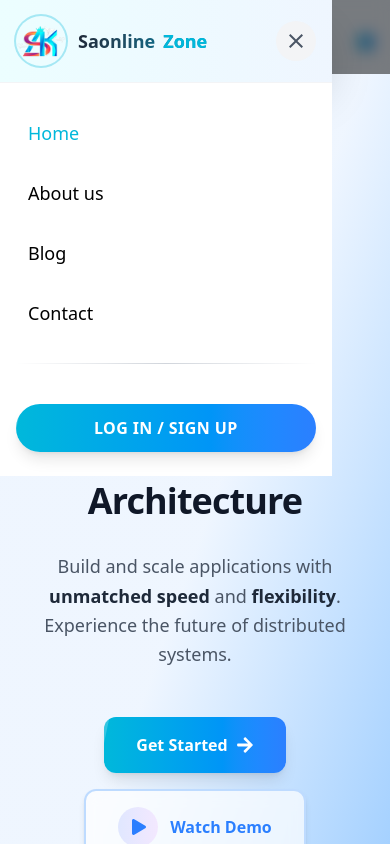
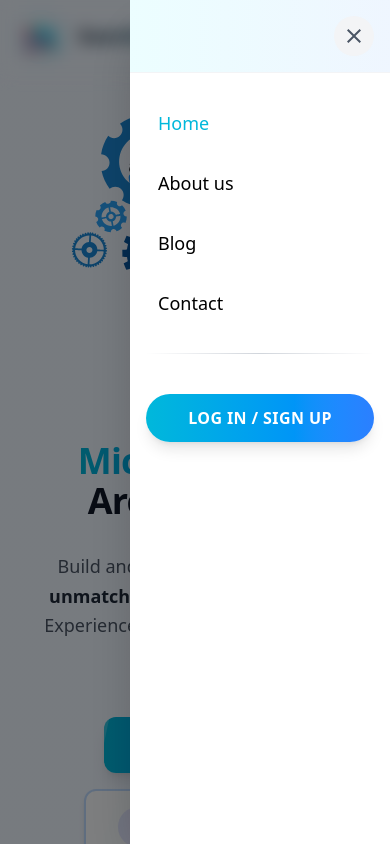
Before and after one commit to shahriaraf/Sa-Online-Zone, a React (Vite) app: page / in a window 390 px wide. Both pictures are taken after a click on the button 354 px from the left and 37 px from the top of the page. Shown: the top 844 px of the page. Built offline with nearby package versions, Linux system fonts and the light colour scheme.

Commit message:
updated the drawer

```diff
--- a/src/Navbar/Navbar.jsx
+++ b/src/Navbar/Navbar.jsx
@@ -26,10 +26,8 @@ const Navbar = () => {
                 <NavLink
                     to="/"
                     className={({ isActive }) =>
-            `relative hover:text-cyan-500 transition-all duration-300 ${
-              isActive ? 'text-cyan-500' : ''
-            } after:content-[''] after:absolute after:w-0 after:h-0.5 after:bg-cyan-500 after:left-0 after:-bottom-1 after:transition-all after:duration-300 hover:after:w-full ${
-              isActive ? 'after:w-full' : ''
+                        `relative hover:text-cyan-500 transition-all duration-300 ${isActive ? 'text-cyan-500' : ''
+                        } after:content-[''] after:absolute after:w-0 after:h-0.5 after:bg-cyan-500 after:left-0 after:-bottom-1 after:transition-all after:duration-300 hover:after:w-full ${isActive ? 'after:w-full' : ''
                         }`
                     }
                 >
@@ -40,10 +38,8 @@ const Navbar = () => {
                 <NavLink
                     to="/about-us"
                     className={({ isActive }) =>
-            `relative hover:text-cyan-500 transition-all duration-300 ${
-              isActive ? 'text-cyan-500' : ''
-            } after:content-[''] after:absolute after:w-0 after:h-0.5 after:bg-cyan-500 after:left-0 after:-bottom-1 after:transition-all after:duration-300 hover:after:w-full ${
-              isActive ? 'after:w-full' : ''
+                        `relative hover:text-cyan-500 transition-all duration-300 ${isActive ? 'text-cyan-500' : ''
+                        } after:content-[''] after:absolute after:w-0 after:h-0.5 after:bg-cyan-500 after:left-0 after:-bottom-1 after:transition-all after:duration-300 hover:after:w-full ${isActive ? 'after:w-full' : ''
                         }`
                     }
                 >
@@ -54,10 +50,8 @@ const Navbar = () => {
                 <NavLink
                     to="/blog"
                     className={({ isActive }) =>
-            `relative hover:text-cyan-500 transition-all duration-300 ${
-              isActive ? 'text-cyan-500' : ''
-            } after:content-[''] after:absolute after:w-0 after:h-0.5 after:bg-cyan-500 after:left-0 after:-bottom-1 after:transition-all after:duration-300 hover:after:w-full ${
-              isActive ? 'after:w-full' : ''
+                        `relative hover:text-cyan-500 transition-all duration-300 ${isActive ? 'text-cyan-500' : ''
+                        } after:content-[''] after:absolute after:w-0 after:h-0.5 after:bg-cyan-500 after:left-0 after:-bottom-1 after:transition-all after:duration-300 hover:after:w-full ${isActive ? 'after:w-full' : ''
                         }`
                     }
                 >
@@ -68,10 +62,8 @@ const Navbar = () => {
                 <NavLink
                     to="/contact"
                     className={({ isActive }) =>
-            `relative hover:text-cyan-500 transition-all duration-300 ${
-              isActive ? 'text-cyan-500' : ''
-            } after:content-[''] after:absolute after:w-0 after:h-0.5 after:bg-cyan-500 after:left-0 after:-bottom-1 after:transition-all after:duration-300 hover:after:w-full ${
-              isActive ? 'after:w-full' : ''
+                        `relative hover:text-cyan-500 transition-all duration-300 ${isActive ? 'text-cyan-500' : ''
+                        } after:content-[''] after:absolute after:w-0 after:h-0.5 after:bg-cyan-500 after:left-0 after:-bottom-1 after:transition-all after:duration-300 hover:after:w-full ${isActive ? 'after:w-full' : ''
                         }`
                     }
                 >
@@ -84,8 +76,7 @@ const Navbar = () => {
     const handleMenuIcon = () => setIsActive(true);
 
     return (
-    <div className={`fixed w-full top-0 z-50 transition-all duration-300 ${
-      isScrolled
+        <div className={`fixed w-full top-0 z-50 transition-all duration-300 ${isScrolled
                 ? 'bg-white/95 backdrop-blur-md shadow-lg border-b border-gray-100'
                 : 'bg-blue-50 backdrop-blur-sm'
             }`}>
@@ -141,31 +132,17 @@ const Navbar = () => {
                     {/* Mobile Sidebar */}
                     <div
                         tabIndex={0}
-            className={`fixed inset-0 bg-black/50 backdrop-blur-sm transition-all duration-300 ease-in-out lg:hidden ${
-              isActive ? "opacity-100 visible" : "opacity-0 invisible"
+                        className={`fixed inset-0 w-screen h-screen bg-black/50 backdrop-blur-sm transition-all duration-300 ease-in-out lg:hidden z-50 ${isActive ? "opacity-100 visible" : "opacity-0 invisible"
                             }`}
                         onClick={() => setIsActive(false)}
                     >
                         <div
-              className={`h-full bg-white shadow-2xl transition-all duration-500 ease-in-out ${
-                isActive ? "w-[85%] sm:w-[400px]" : "w-0 overflow-hidden"
+                            className={`fixed top-0 right-0 h-screen bg-white shadow-2xl transition-all duration-500 ease-in-out ${isActive ? "w-2/3" : "w-0 overflow-hidden"
                                 }`}
                             onClick={(e) => e.stopPropagation()}
                         >
                             {/* Sidebar Header */}
-              <div className="flex justify-between items-center p-4 border-b border-gray-100 bg-gradient-to-r from-cyan-50 to-blue-50">
-                <div className="flex items-center gap-x-3">
-                  <div className="relative overflow-hidden rounded-full ring-2 ring-cyan-500/30">
-                    <img
-                      src={nav_logo}
-                      alt="Logo"
-                      className="w-[50px] h-[50px] object-cover"
-                    />
-                  </div>
-                  <h2 className="text-lg flex font-bold bg-gradient-to-r from-gray-800 to-cyan-600 bg-clip-text text-transparent">
-                    Saonline <span className="text-cyan-500 ml-2">Zone</span>
-                  </h2>
-                </div>
+                            <div className="flex justify-end items-center p-4 border-b border-gray-100 bg-gradient-to-r from-cyan-50 to-blue-50 flex-shrink-0">
                                 <button
                                     onClick={() => setIsActive(false)}
                                     className="p-2 rounded-full bg-gray-100 hover:bg-red-100 transition-colors duration-300 group"
@@ -175,7 +152,7 @@ const Navbar = () => {
                             </div>
 
                             {/* Sidebar Navigation */}
-              <div className="px-4 py-6 bg-white">
+                            <div className="px-4 py-6 bg-white flex-1 overflow-y-auto">
                                 <ul className="space-y-2">
                                     <li className="transform hover:translate-x-2 transition-transform duration-300">
                                         <div className="p-3 rounded-lg hover:bg-gradient-to-r hover:from-cyan-50 hover:to-blue-50 transition-all duration-300">
@@ -183,8 +160,7 @@ const Navbar = () => {
                                                 to="/"
                                                 onClick={() => setIsActive(false)}
                                                 className={({ isActive }) =>
-                          `text-lg font-medium transition-all duration-300 ${
-                            isActive ? 'text-cyan-500' : 'hover:text-cyan-500'
+                                                    `text-lg font-medium transition-all duration-300 ${isActive ? 'text-cyan-500' : 'hover:text-cyan-500'
                                                     }`
                                                 }
                                             >
@@ -198,8 +174,7 @@ const Navbar = () => {
                                                 to="/about-us"
                                                 onClick={() => setIsActive(false)}
                                                 className={({ isActive }) =>
-                          `text-lg font-medium transition-all duration-300 ${
-                            isActive ? 'text-cyan-500' : 'hover:text-cyan-500'
+                                                    `text-lg font-medium transition-all duration-300 ${isActive ? 'text-cyan-500' : 'hover:text-cyan-500'
                                                     }`
                                                 }
                                             >
@@ -213,8 +188,7 @@ const Navbar = () => {
                                                 to="/blog"
                                                 onClick={() => setIsActive(false)}
                                                 className={({ isActive }) =>
-                          `text-lg font-medium transition-all duration-300 ${
-                            isActive ? 'text-cyan-500' : 'hover:text-cyan-500'
+                                                    `text-lg font-medium transition-all duration-300 ${isActive ? 'text-cyan-500' : 'hover:text-cyan-500'
                                                     }`
                                                 }
                                             >
@@ -228,8 +202,7 @@ const Navbar = () => {
                                                 to="/contact"
                                                 onClick={() => setIsActive(false)}
                                                 className={({ isActive }) =>
-                          `text-lg font-medium transition-all duration-300 ${
-                            isActive ? 'text-cyan-500' : 'hover:text-cyan-500'
+                                                    `text-lg font-medium transition-all duration-300 ${isActive ? 'text-cyan-500' : 'hover:text-cyan-500'
                                                     }`
                                                 }
                                             >
```
Lines whose indentation alone changed are shown as unchanged.
